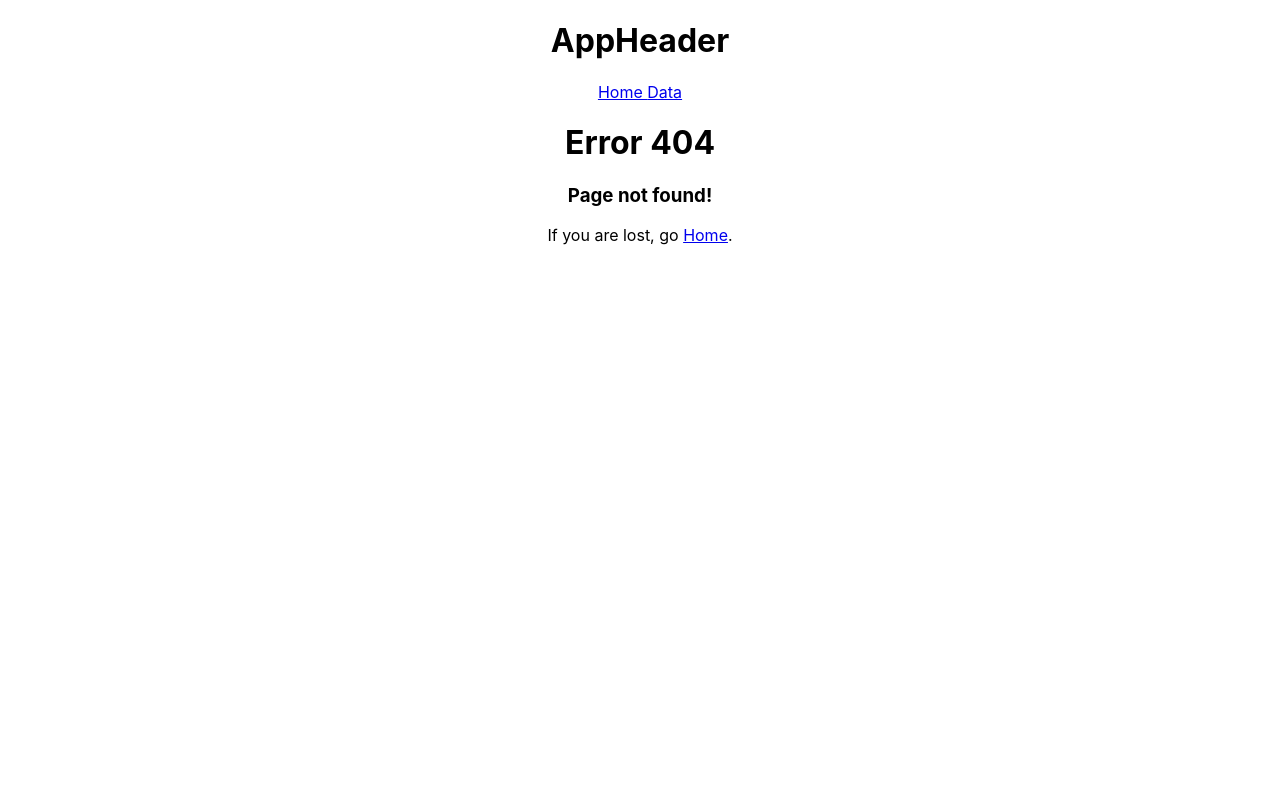
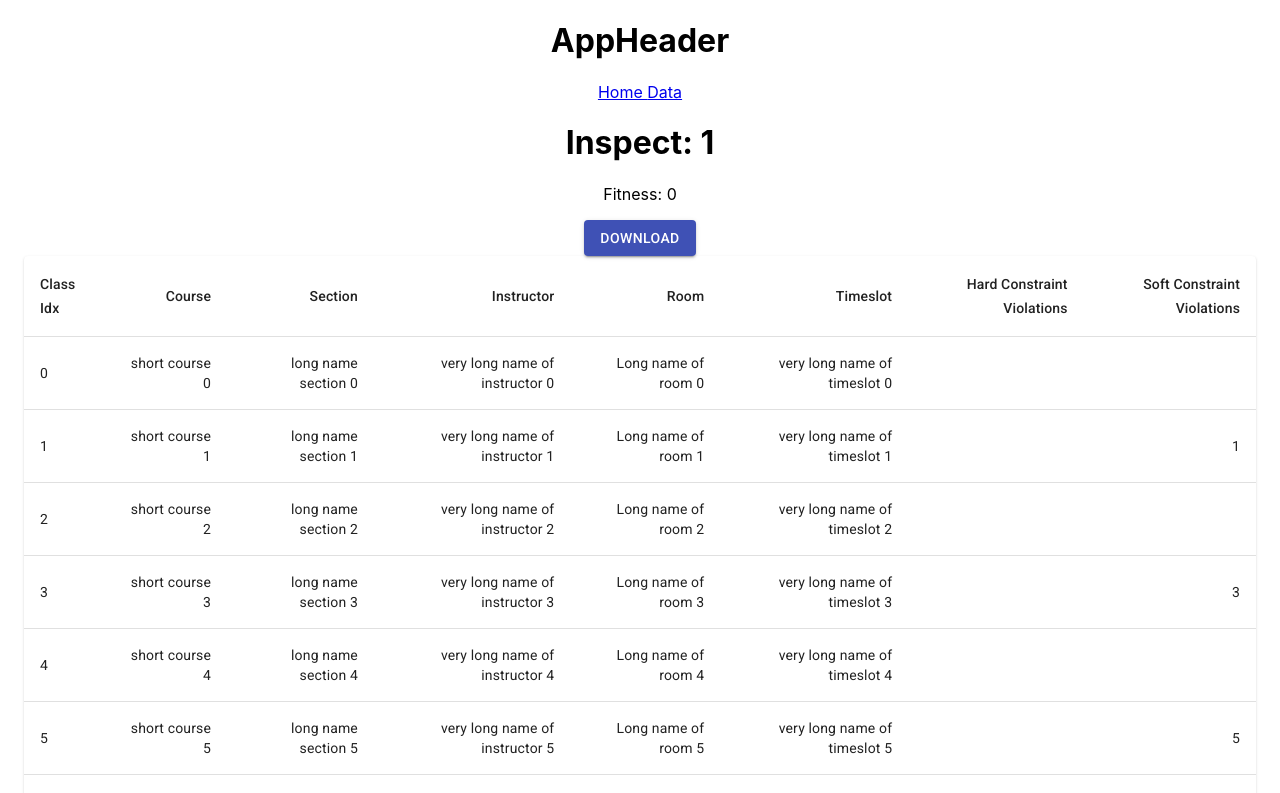
Before and after one commit to AluBhorta/UCSPy-Client, a React (Create React App) app: page /inspect/1 in a window 1280 px wide. Before the commit this address had no page. Shown: the top 793 px of the page. Built offline with nearby package versions, Linux system fonts and the light colour scheme.

Commit message:
complete basic ui mock of InspectPage add ScheduleTable update readme

```diff
--- a/src/AppRoutes.tsx
+++ b/src/AppRoutes.tsx
@@ -27,13 +27,17 @@ const AppRoutes: React.FC = () => {
         <Route path="/plot" exact>
           <Redirect to="/data/logs" />
         </Route>
-
         <Route path="/plot/:logFileName" exact>
           {({ match }) => <PlotPage logFileName={match?.params.logFileName} />}
         </Route>
 
         <Route path="/inspect" exact>
-          <InspectPage />
+          <Redirect to="/data/schedules" />
+        </Route>
+        <Route path="/inspect/:scheduleFileName" exact>
+          {({ match }) => (
+            <InspectPage scheduleFileName={match?.params.scheduleFileName} />
+          )}
         </Route>
 
         <Route path="/data" exact>
--- /dev/null
+++ b/src/components/ScheduleTable.tsx
@@ -0,0 +1,67 @@
+import React from "react";
+import { makeStyles } from "@material-ui/core/styles";
+import Table from "@material-ui/core/Table";
+import TableBody from "@material-ui/core/TableBody";
+import TableCell from "@material-ui/core/TableCell";
+import TableContainer from "@material-ui/core/TableContainer";
+import TableHead from "@material-ui/core/TableHead";
+import TableRow from "@material-ui/core/TableRow";
+import Paper from "@material-ui/core/Paper";
+import { InspectData } from "../models/InspectData";
+
+const useStyles = makeStyles({
+  table: {
+    minWidth: 450,
+  },
+});
+
+const InspectScheduleTable: React.FC<{
+  inspectData: InspectData;
+}> = ({ inspectData }) => {
+  const classes = useStyles();
+
+  return (
+    <TableContainer component={Paper}>
+      <Table className={classes.table} aria-label="simple table">
+        <TableHead>
+          <TableRow>
+            <TableCell>Class Idx</TableCell>
+            <TableCell align="right">Course</TableCell>
+            <TableCell align="right">Section</TableCell>
+            <TableCell align="right">Instructor</TableCell>
+            <TableCell align="right">Room</TableCell>
+            <TableCell align="right">Timeslot</TableCell>
+            <TableCell align="right">Hard Constraint Violations</TableCell>
+            <TableCell align="right">Soft Constraint Violations</TableCell>
+          </TableRow>
+        </TableHead>
+        <TableBody>
+          {inspectData.schedule.classes.map((_cls, idx) => (
+            <TableRow key={idx}>
+              <TableCell component="th" scope="row">
+                {idx}
+              </TableCell>
+              <TableCell align="right">{_cls.course}</TableCell>
+              <TableCell align="right">{_cls.section}</TableCell>
+              <TableCell align="right">{_cls.instructor}</TableCell>
+              <TableCell align="right">{_cls.room}</TableCell>
+              <TableCell align="right">{_cls.timeslot}</TableCell>
+              <TableCell align="right">
+                {inspectData.violations[
+                  idx
+                ]?.violatedHardConstraintIdxs.toString()}
+              </TableCell>
+              <TableCell align="right">
+                {inspectData.violations[
+                  idx
+                ]?.violatedSoftConstraintIdxs.toString()}
+              </TableCell>
+            </TableRow>
+          ))}
+        </TableBody>
+      </Table>
+    </TableContainer>
+  );
+};
+
+export default InspectScheduleTable;
--- a/src/pages/DataDetailPage.tsx
+++ b/src/pages/DataDetailPage.tsx
@@ -14,7 +14,7 @@ const DataDetailPage: React.FC<{
 }> = ({ pageName }) => {
   const pageNames = ["schedule-params", "logs", "schedules"];
   const secondaryActionNames = ["solve", "plot", "inspect"];
-  const secondaryActionRoutes = ["/solve/config", "/plot/example.log", "/inspect"];
+  const secondaryActionRoutes = ["/solve/config", "/plot/example.log", "/inspect/example.csv"];
 
   let currentPageIdx = -1;
 
--- a/src/pages/InspectPage.tsx
+++ b/src/pages/InspectPage.tsx
@@ -1,11 +1,83 @@
-import React from 'react'
+import React, { useState, useEffect } from "react";
+import InspectScheduleTable from "../components/ScheduleTable";
+import Error404Page from "./Error404Page";
+import { InspectData } from "../models/InspectData";
+import { CircularProgress, Button } from "@material-ui/core";
 
-const InspectPage: React.FC = () => {
+const InspectPage: React.FC<{
+  scheduleFileName: string;
+}> = ({ scheduleFileName }) => {
+  const [loading, setLoading] = useState(true);
+  const [inspectData, setInspectData] = useState<InspectData>({
+    scheduleFileName: "",
+    fitness: 0,
+    schedule: { classes: [] },
+    violations: [],
+    constrinats: {
+      hardConstraints: [],
+      softConstraints: [],
+    },
+  });
+
+  useEffect(() => {
+    setTimeout(() => {
+      // TODO: fetch _ and replace mock data
+      inspectData.scheduleFileName = scheduleFileName;
+      inspectData.schedule = genSchedule();
+      inspectData.violations = inspectData.schedule.classes.map((cls, idx) => ({
+        classIdx: idx,
+        violatedHardConstraintIdxs: [],
+        violatedSoftConstraintIdxs: idx % 2 === 0 ? [] : [idx],
+      }));
+
+      setLoading(false);
+    }, 1000);
+
+    return () => {};
+  }, [scheduleFileName]);
+
+  if (!scheduleFileName) {
+    return (
+      <Error404Page
+        message={`Invalid Schedule File Name provided: ${scheduleFileName}`}
+      />
+    );
+  }
+
+  if (loading) {
+    return (
+      <div>
+        <p>Loading...</p>
+        <CircularProgress />
+      </div>
+    );
+  }
+
   return (
     <div>
-      <h1>InspectPage</h1>
+      <h1>Inspect: {scheduleFileName}</h1>
+      <p>Fitness: {inspectData.fitness}</p>
+      <span>
+        <Button variant="contained" color="primary">
+          Download
+        </Button>
+      </span>
+
+      <InspectScheduleTable inspectData={inspectData} />
     </div>
   );
+};
+
+export default InspectPage;
+
+function genSchedule(n = 20) {
+  const idxs = Array.from({ length: n }, (v, k) => k);
+  const classes = idxs.map((i) => ({
+    course: `short course ${i}`,
+    section: `long name section ${i}`,
+    instructor: `very long name of instructor ${i}`,
+    room: `Long name of room ${i}`,
+    timeslot: `very long name of timeslot ${i}`,
+  }));
+  return { classes };
 }
-
-export default InspectPage
--- a/src/pages/PlotPage.tsx
+++ b/src/pages/PlotPage.tsx
@@ -37,7 +37,7 @@ const PlotPage: React.FC<{
     }, 1000);
 
     return () => {};
-  }, []);
+  }, [logFileName]);
 
   if (loading) {
     return (
```
Also changed, not shown: 1 other file (tests, documents, lock files or other folders).
